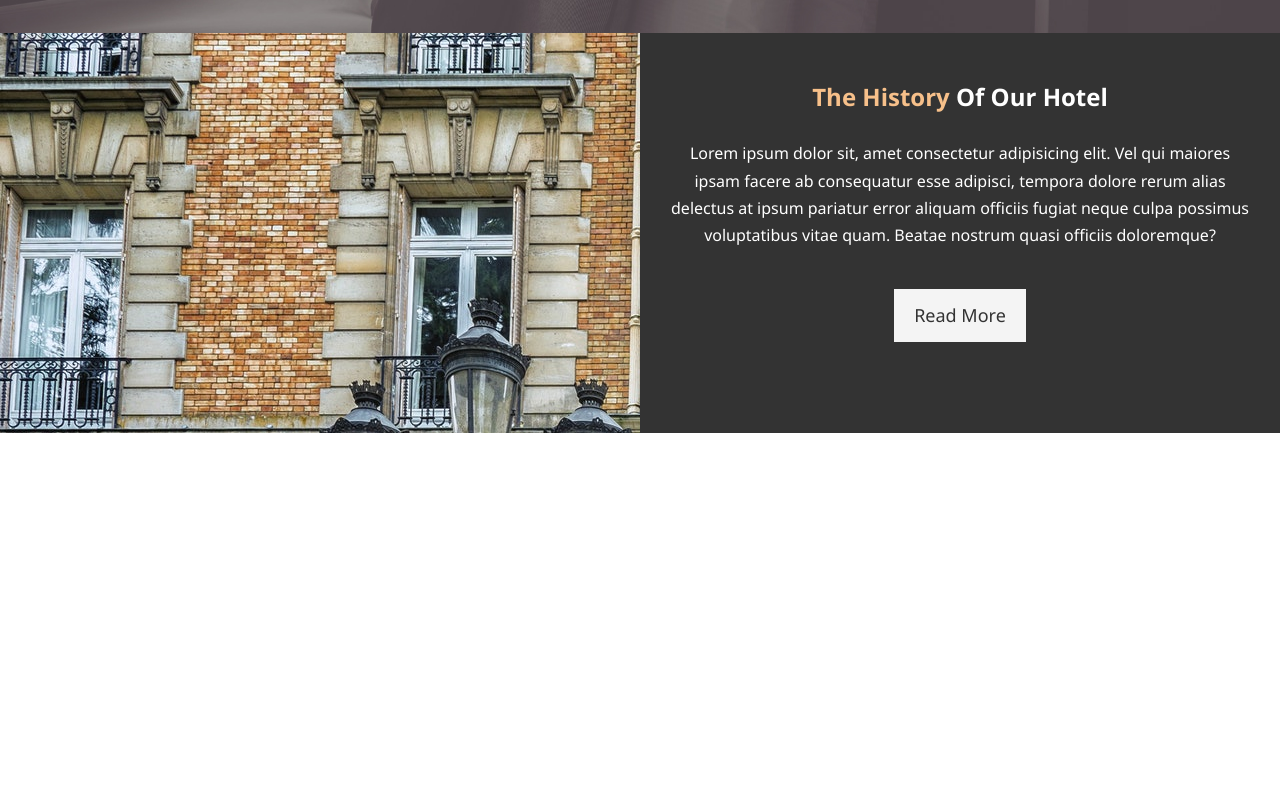
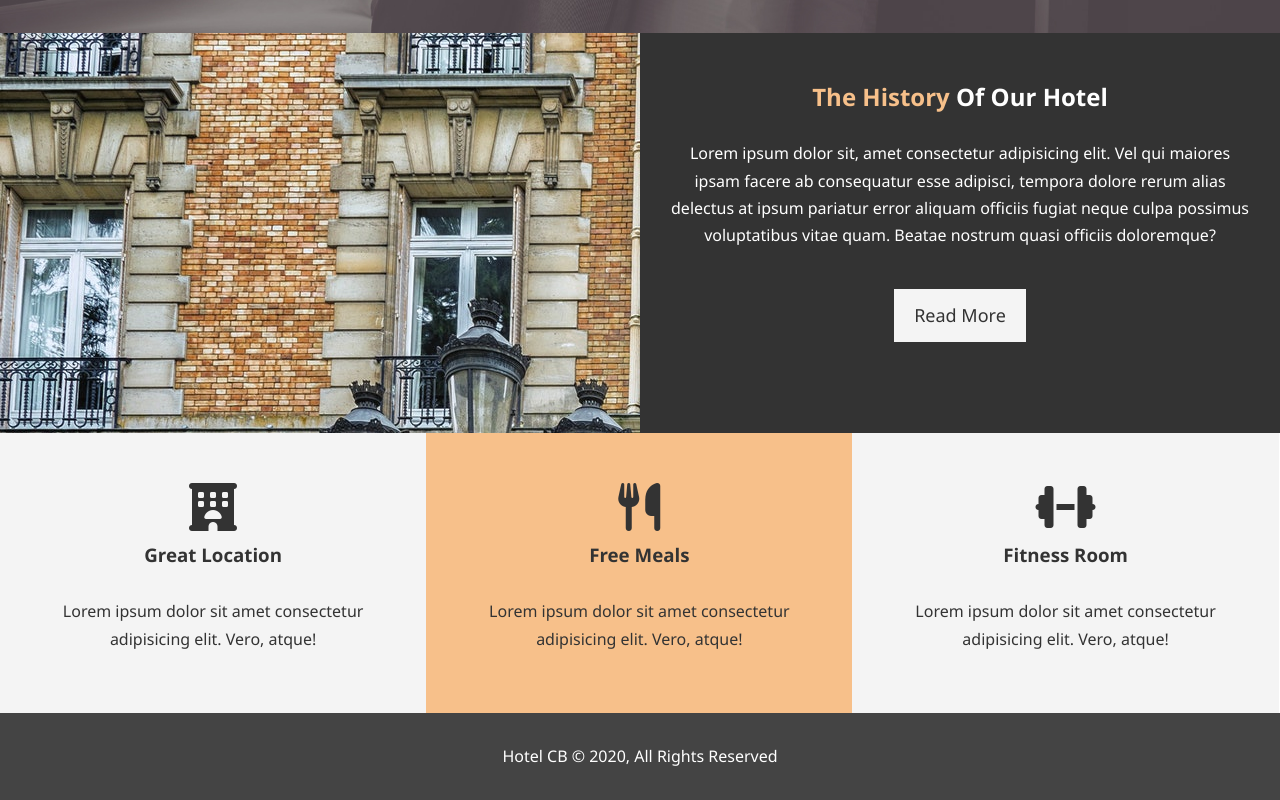
Before and after one commit to kartikkher/hotel-website, a plain HTML site: page index.html in a window 1280 px wide. Shown: the part 634-1434 px from the top of the page. Before the commit the page ends 1067 px from the top, so only its background shows below. Drawn offline with Linux system fonts and the light colour scheme.

Commit message:
WIP: Home page completed

```diff
--- a/css/style.css
+++ b/css/style.css
@@ -71,8 +71,12 @@ p {
 }
 
 .bg-primary{
-  background: #333;
-  color: #f7c08a;
+  background: #f7c08a;
+  color: #333;
+}
+
+.clr {
+  clear: both;
 }
 
 /* Navbar */
@@ -158,3 +162,23 @@ p {
 #home-info .info-content p {
   padding-bottom: 30px;
 }
+
+/* Features */
+.box {
+  float: left;
+  width: 33.3%;
+  padding: 50px;
+  text-align: center;
+}
+
+.box i {
+  margin-bottom: 10px;
+}
+
+/* Footer */
+#main-footer {
+  text-align: center;
+  background: #444;
+  color: #fff;
+  padding: 20px;
+}
--- a/index.html
+++ b/index.html
@@ -5,6 +5,7 @@
   <meta name="viewport" content="width=device-width, initial-scale=1.0">
   <meta name="description" content="Welcome to the most extraordinary hotel in Cambridge, Cambridgeshire">
   <meta name="keyword" content="hotel, cambridge, cambridgeshire">
+  <script src="https://kit.fontawesome.com/bf308472c3.js" crossorigin="anonymous"></script>
   <link rel="stylesheet" href="./css/style.css">
   <title>Hotel CB | Welcome</title>
 </head>
@@ -40,5 +41,26 @@
       <a href="about.html" class="btn btn-light">Read More</a>
     </div>
   </section>
+  <section id="features">
+    <div class="box bg-light">
+      <i class="fas fa-hotel fa-3x"></i>
+      <h3>Great Location</h3>
+      <p>Lorem ipsum dolor sit amet consectetur adipisicing elit. Vero, atque!</p>
+    </div>
+    <div class="box bg-primary">
+      <i class="fas fa-utensils fa-3x"></i>
+      <h3>Free Meals</h3>
+      <p>Lorem ipsum dolor sit amet consectetur adipisicing elit. Vero, atque!</p>
+    </div>
+    <div class="box bg-light">
+      <i class="fas fa-dumbbell fa-3x"></i>
+      <h3>Fitness Room</h3>
+      <p>Lorem ipsum dolor sit amet consectetur adipisicing elit. Vero, atque!</p>
+    </div>
+  </section>
+  <div class="clr"></div>
+  <footer id="main-footer">
+    <p>Hotel CB &copy; 2020, All Rights Reserved</p>
+  </footer>
 </body>
 </html>
```
